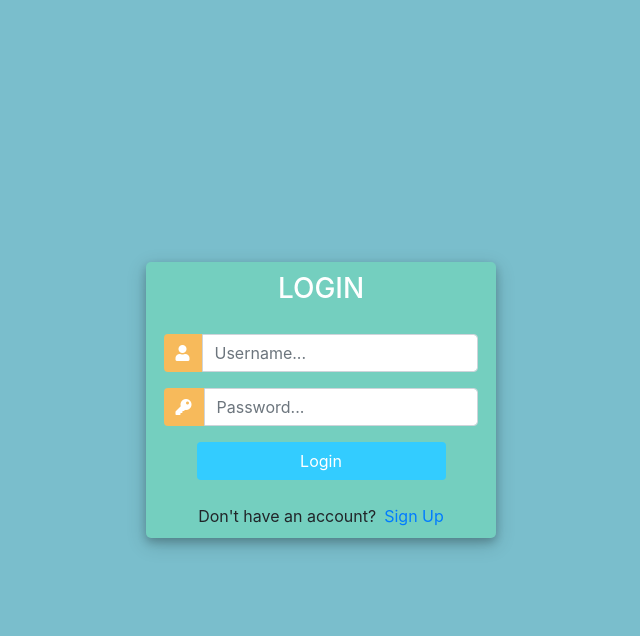
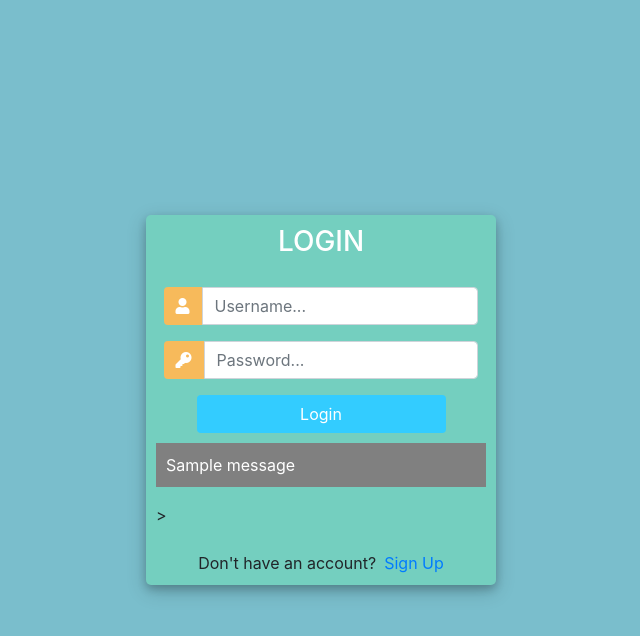
Before and after one commit to noahskorner/resume-freak, a Django app: page /login/ in a window 1280 px wide. Shown: the top 636 px of the page, without its empty margins (319-959 px from the left). Run offline with Django 3.2, Linux system fonts and the light colour scheme; tables that the repository leaves empty hold one stand-in row (values such as "Sample post"); one stand-in notice (Sample message) is shown; some libraries are stand-ins or nearby versions.

Commit message:
Display message on login page

```diff
--- a/resume_builder/templates/resume_builder/login.html
+++ b/resume_builder/templates/resume_builder/login.html
@@ -106,6 +106,10 @@
 
 				</div>
 
+                {% for message in messages %}
+                    <p id="messages">{{message}}</p>>
+                {% endfor %}
+
 				<div class="mt-4">
 					<div class="d-flex justify-content-center links">
 						Don't have an account? <a href="{% url 'register' %}" class="ml-2">Sign Up</a>
```
